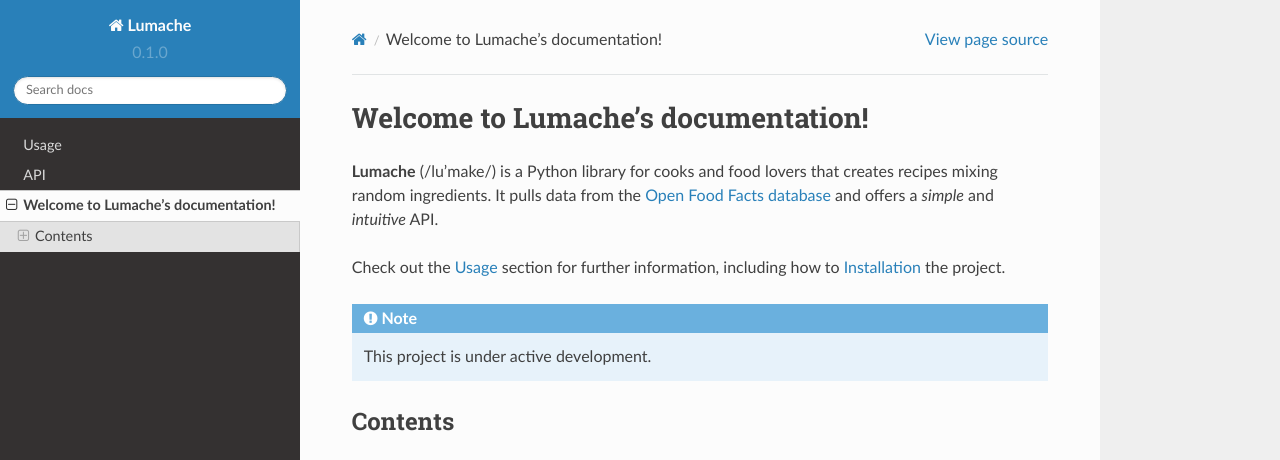
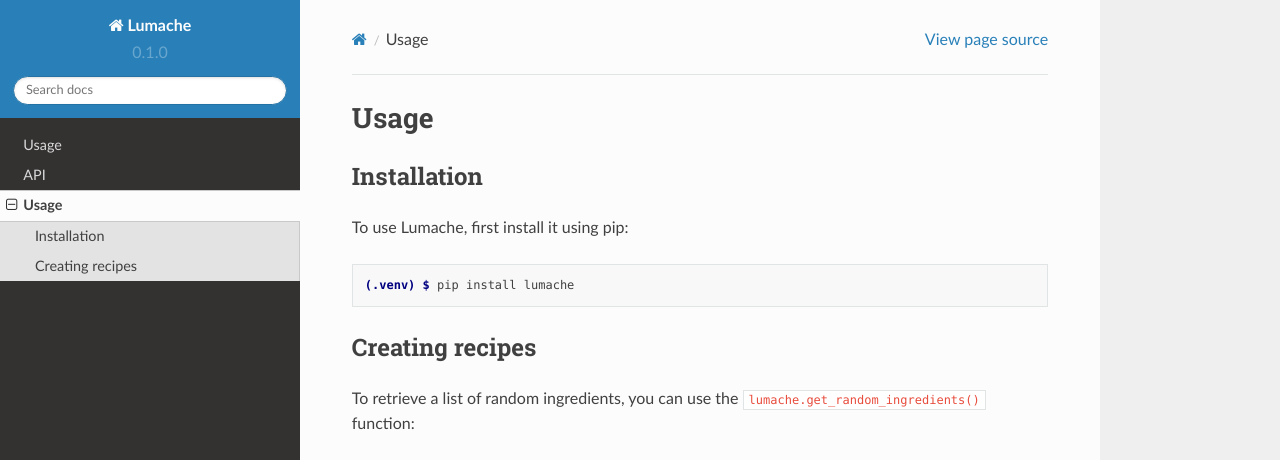
Before and after one commit to moussmo/Nubo_quest, a Sphinx documentation site: the page built from docs/source/new_section.rst, in a window 1280 px wide and 1095 px high. Shown: the top 460 px of the window. Built offline with Sphinx 7.4.7 and the Read the Docs theme 2.0.0, drawn with Linux system fonts in a browser that asks for light colours; some of the changed text lies outside the part shown; grey boxes are pictures that could not be loaded.

Commit message:
Update new_section.rst

```diff
--- a/docs/source/new_section.rst
+++ b/docs/source/new_section.rst
@@ -1,22 +1,33 @@
-Welcome to Lumache's documentation!
-===================================
+Usage
+=====
 
-**Lumache** (/lu'make/) is a Python library for cooks and food lovers
-that creates recipes mixing random ingredients.
-It pulls data from the `Open Food Facts database <https://world.openfoodfacts.org/>`_
-and offers a *simple* and *intuitive* API.
+.. _installation:
 
-Check out the :doc:`usage` section for further information, including
-how to :ref:`installation` the project.
+Installation
+------------
 
-.. note::
+To use Lumache, first install it using pip:
 
-   This project is under active development.
+.. code-block:: console
 
-Contents
---------
+   (.venv) $ pip install lumache
 
-.. toctree::
+Creating recipes
+----------------
 
-   usage
-   api
+To retrieve a list of random ingredients,
+you can use the ``lumache.get_random_ingredients()`` function:
+
+.. autofunction:: lumache.get_random_ingredients
+
+The ``kind`` parameter should be either ``"meat"``, ``"fish"``,
+or ``"veggies"``. Otherwise, :py:func:`lumache.get_random_ingredients`
+will raise an exception.
+
+.. autoexception:: lumache.InvalidKindError
+
+For example:
+
+>>> import lumache
+>>> lumache.get_random_ingredients()
+['shells', 'gorgonzola', 'parsley']
```
